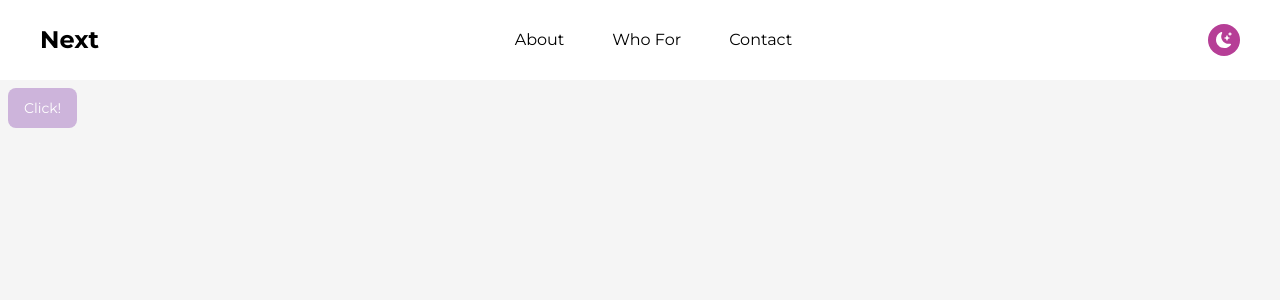
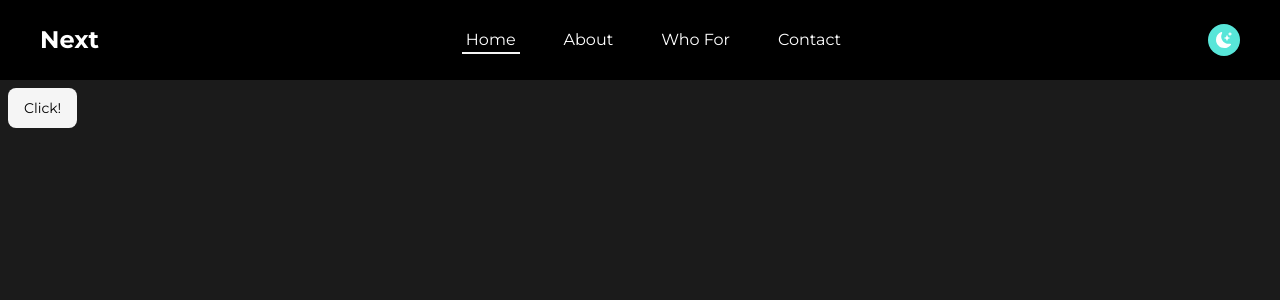
Before and after one commit to namratapdr/learn-next, a Next.js app: page / in a window 1280 px wide. Shown: the top 300 px of the page. Built offline with nearby package versions, Linux system fonts and the light colour scheme.

Commit message:
further optimise useThemeSwitcher

```diff
--- /dev/null
+++ b/src/components/hooks/interface/dark-mode-state.ts
@@ -0,0 +1,4 @@
+import React from "react";
+
+export type DarkModeState = 'dark' | 'light';
+export type SetDarkModeState = React.Dispatch<React.SetStateAction<DarkModeState>>;
--- a/src/components/hooks/useThemeSwitcher.tsx
+++ b/src/components/hooks/useThemeSwitcher.tsx
@@ -1,16 +1,19 @@
-import {useEffect, useState} from "react";
+import React, {useEffect, useState} from "react";
 import {LocalStorageService} from "@component/local-storage-service";
-const useThemeSwitcher = () => {
-    const preferredTheme: string = "(prefer-color-scheme: light)";
+import {DarkModeState, SetDarkModeState} from "@component/components/hooks/interface/dark-mode-state";
 
-    const [ theme, setTheme ] = useState("");
+const useThemeSwitcher: () => readonly [DarkModeState, SetDarkModeState] = () => {
+    const preferredTheme: string = "(prefer-color-scheme: dark)";
+
+    const [ theme, setTheme ] = React.useState<DarkModeState>('dark');
+
 
     useEffect(()=> {
         const mediaQuery: MediaQueryList = window.matchMedia(preferredTheme);
         const userPref = LocalStorageService.retrieve('theme');
 
         const handleChange = () => {
-            let check: string = '';
+            let check: DarkModeState = 'dark';
             if(userPref) {
                 check = userPref === 'dark' ? 'dark' : 'light';
                 setTheme(check);
--- a/src/components/navbar/Navbar.tsx
+++ b/src/components/navbar/Navbar.tsx
@@ -5,12 +5,18 @@ import Link from "next/link";
 import {BsFillMoonStarsFill} from "react-icons/bs";
 import Logo from "@component/components/logo";
 import useThemeSwitcher from "@component/components/hooks/useThemeSwitcher";
+import {NextRouter, useRouter} from "next/router";
+import {DarkModeState, SetDarkModeState} from "@component/components/hooks/interface/dark-mode-state";
 
 const navOptions: NavigationOption[] =  NavigationOptions.get();
 
 const Navbar = () =>  {
 
-    const [ theme, setTheme ] = useThemeSwitcher();
+    const [
+        theme,
+        setTheme
+    ]: readonly [DarkModeState, SetDarkModeState] = useThemeSwitcher();
+    const router: NextRouter = useRouter();
 
     return (
         <nav className={`${styles.navbar} w-full h-20 bg-white dark:bg-black `}>
@@ -21,8 +27,14 @@ const Navbar = () =>  {
                         navOptions.map((link: NavigationOption) =>
                             <Link key={link.title}
                                   href={link.route}
-                                  className={`${styles.uNavbarOption}  dark:text-white px-6`} >
+                                  className={`${styles.uNavbarOption}  dark:text-white mx-5 px-1 relative group`} >
                                 {link.title}
+
+                                <span className={`h-[2px] inline-block bg-dark dark:bg-light
+                                absolute left-0 -bottom-0.5
+                                group-hover:w-full transition-[width] ease duration-300
+                                ${router.asPath === '/'+ link.route? 'w-full': 'w-0' }
+                                `}>&nbsp;</span>
                             </Link>
                         )
                     }
@@ -41,8 +53,6 @@ const Navbar = () =>  {
                     }
                 </button>
 
-
-
             </div>
         </nav>
     );
--- a/src/components/navbar/navLinks.ts
+++ b/src/components/navbar/navLinks.ts
@@ -2,6 +2,12 @@ import {NavigationOption} from "@component/components/navbar/interface/navigatio
 import {RequestMapperService} from "@component/request-mapper-service";
 
 export class NavigationOptions {
+
+    public static readonly _home: NavigationOption = {
+        title: 'Home',
+        route: RequestMapperService.BASE_RELATIVE_URL,
+        selected: false
+    };
 
     public static readonly _what: NavigationOption = {
         title: 'About',
@@ -23,6 +29,7 @@ export class NavigationOptions {
 
 
     private static readonly _options: NavigationOption[] = [
+        NavigationOptions._home,
         NavigationOptions._what,
         NavigationOptions._who,
         NavigationOptions._contact
--- a/src/local-storage-service.ts
+++ b/src/local-storage-service.ts
@@ -7,11 +7,11 @@ export class LocalStorageService {
     constructor() { }
 
     public static store(key: string, value: string): void {
-        localStorage.setItem(key, value);
+        window.localStorage.setItem(key, value);
     }
 
     public static retrieve(key: string): string {
-        const value: string | null = localStorage.getItem(key);
+        const value: string | null = window.localStorage.getItem(key);
         return (value === null) ? '' : value;
     }
 
@@ -21,11 +21,11 @@ export class LocalStorageService {
     }
 
     public static clear(): void {
-        localStorage.clear();
+        window.localStorage.clear();
     }
 
     public static removeItems(keys: string[]) {
-        keys.forEach((key: string, index: number) => localStorage.removeItem(key));
+        keys.forEach((key: string, index: number) => window.localStorage.removeItem(key));
     }
 
     public static storeOnAuthSuccessRoute(route: string): void {
--- a/src/pages/_app.tsx
+++ b/src/pages/_app.tsx
@@ -9,7 +9,6 @@ const montserrat: NextFontWithVariable = Montserrat({
   subsets: ['latin'] ,
   variable: '--font-mont'
 })
-
 
 export default function App({Component, pageProps}: AppProps) {
     return (
--- a/src/styles/global.scss
+++ b/src/styles/global.scss
@@ -10,12 +10,15 @@ html, body {
   width: 100%;
   height: 100%;
   scroll-behavior: smooth;
-  transition: background-color .5s ease-in-out;
 }
 
 body {
   box-sizing: border-box;
 
+}
+
+body * {
+  @apply transition-colors duration-200;
 }
 
 a {
```
